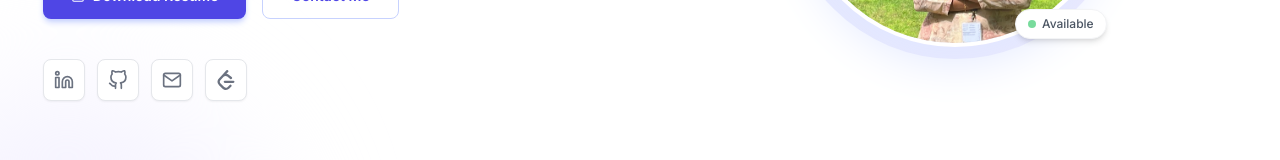
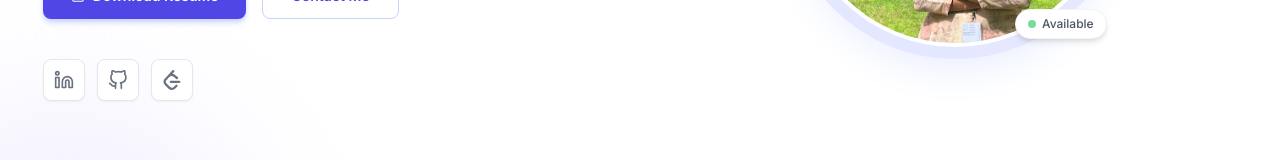
Before and after one commit to SadhanaV-GIT/Sadhana-portfolio, a React (Create React App) app: page / in a window 1280 px wide. Shown: the part 513-673 px from the top of the page. Built offline with nearby package versions, Linux system fonts and the light colour scheme.

Commit message:
Remove mailto links

```diff
--- a/src/components/Contact.tsx
+++ b/src/components/Contact.tsx
@@ -85,7 +85,6 @@ const Contact: React.FC = () => {
                 {[
                   { icon: <FiLinkedin size={18} />, href: 'https://linkedin.com', label: 'LinkedIn' },
                   { icon: <FiGithub size={18} />, href: 'https://github.com', label: 'GitHub' },
-                  { icon: <FiMail size={18} />, href: 'mailto:sadhanav.1206@gmail.com', label: 'Email' },
                   { icon: <SiLeetcode size={18} />, href: 'https://leetcode.com', label: 'LeetCode' },
                 ].map((s) => (
                   <motion.a key={s.label} href={s.href} target="_blank" rel="noreferrer"
--- a/src/components/Footer.tsx
+++ b/src/components/Footer.tsx
@@ -1,12 +1,11 @@
 import React from 'react';
 import { motion } from 'framer-motion';
-import { FiGithub, FiLinkedin, FiMail, FiArrowUp } from 'react-icons/fi';
+import { FiGithub, FiLinkedin, FiArrowUp } from 'react-icons/fi';
 import { SiLeetcode } from 'react-icons/si';
 
 const socials = [
   { icon: <FiLinkedin size={17} />, href: 'https://linkedin.com', label: 'LinkedIn' },
   { icon: <FiGithub size={17} />, href: 'https://github.com', label: 'GitHub' },
-  { icon: <FiMail size={17} />, href: 'mailto:sadhanav.1206@gmail.com', label: 'Email' },
   { icon: <SiLeetcode size={17} />, href: 'https://leetcode.com', label: 'LeetCode' },
 ];
 
--- a/src/components/Hero.tsx
+++ b/src/components/Hero.tsx
@@ -1,13 +1,12 @@
 import React from 'react';
 import { motion } from 'framer-motion';
-import { FiGithub, FiLinkedin, FiMail, FiDownload } from 'react-icons/fi';
+import { FiGithub, FiLinkedin, FiDownload } from 'react-icons/fi';
 import { SiLeetcode } from 'react-icons/si';
 import { useTypingEffect } from '../hooks/useTypingEffect';
 
 const socials = [
   { icon: <FiLinkedin size={20} />, href: 'https://linkedin.com', label: 'LinkedIn' },
   { icon: <FiGithub size={20} />, href: 'https://github.com', label: 'GitHub' },
-  { icon: <FiMail size={20} />, href: 'mailto:sadhanav.1206@gmail.com', label: 'Email' },
   { icon: <SiLeetcode size={20} />, href: 'https://leetcode.com', label: 'LeetCode' },
 ];
 
```
